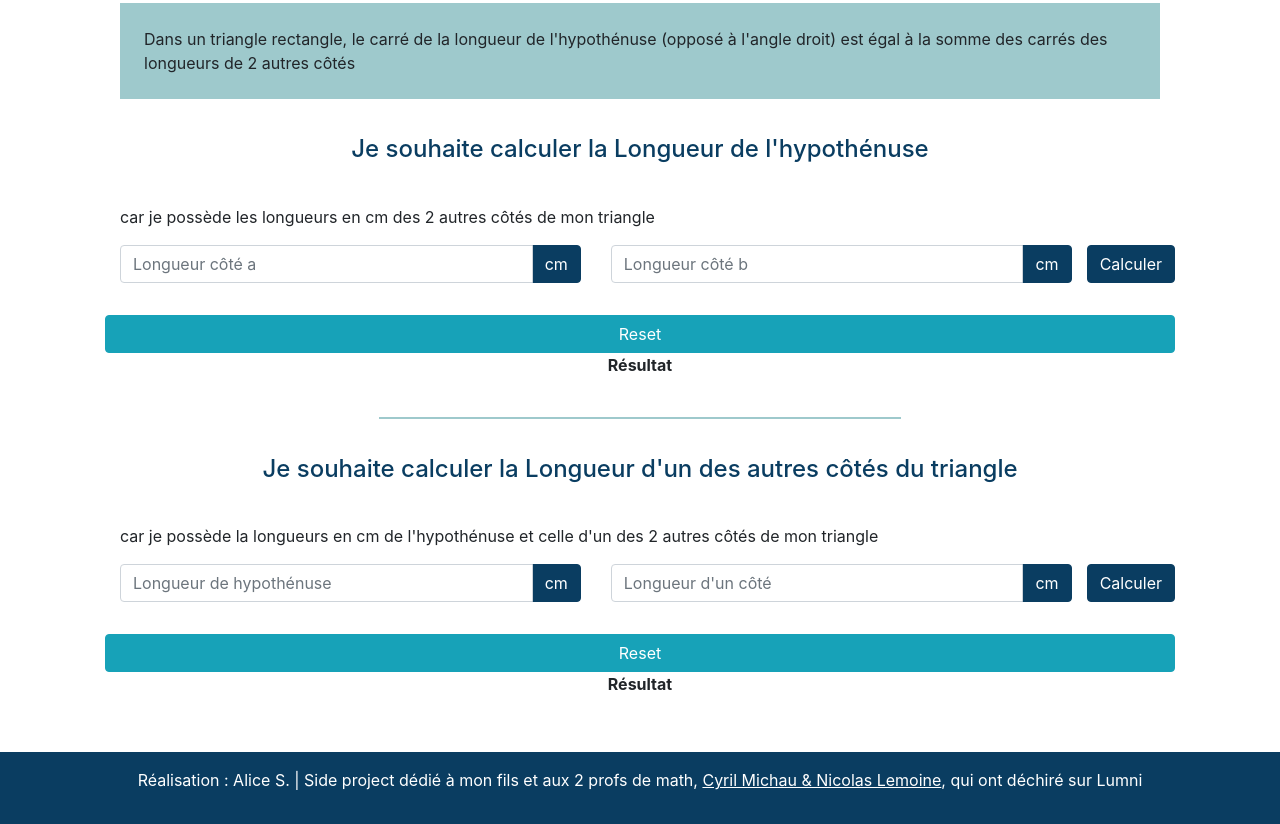
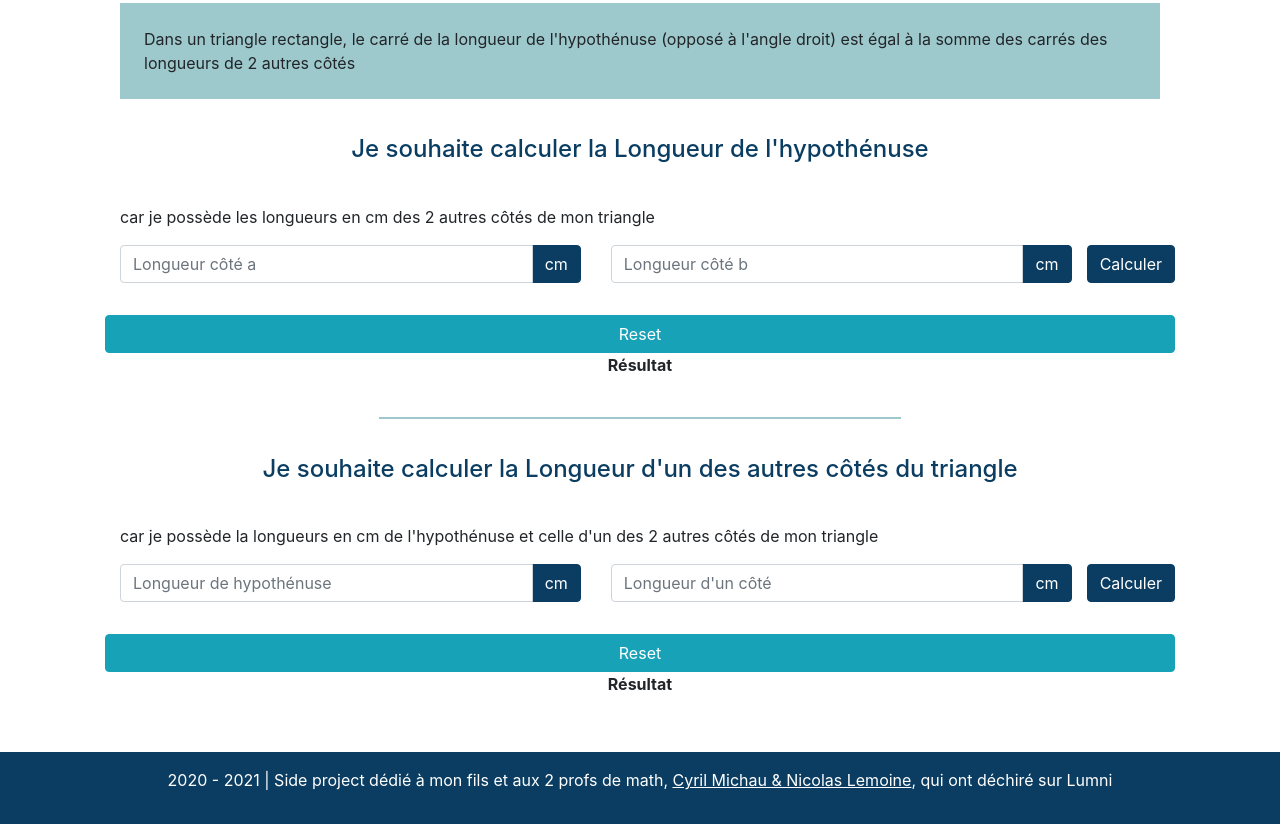
Before and after one commit to alice-sebego/calculator, a plain HTML site: page index.html in a window 1280 px wide. Shown: the part 1690-2514 px from the top of the page. Drawn offline with nearby package versions, Linux system fonts and the light colour scheme.

Commit message:
Display dynamically the current year

```diff
--- a/index.html
+++ b/index.html
@@ -9,6 +9,7 @@
     <!-- Script  -->
     <script defer src="./js/calculator.js"></script>
     <script defer src="./js/pythagore.js"></script>
+    <script defer src="./js/util.js"></script>
     <title>Calculator</title>
 </head>
 <body>
@@ -151,8 +152,7 @@
 
     </section>
     <footer>
-        <p>Réalisation : Alice S. | Side project dédié à mon fils et aux 2 profs de math, <a href="http://www.cafepedagogique.net/lexpresso/Pages/2020/04/21042020Article637230526037925637.aspx" target="_blank">Cyril Michau & Nicolas Lemoine</a>, qui ont déchiré sur Lumni</p>
-
+        <p>2020 - <span id="year"></span> | Side project dédié à mon fils et aux 2 profs de math, <a href="http://www.cafepedagogique.net/lexpresso/Pages/2020/04/21042020Article637230526037925637.aspx" target="_blank">Cyril Michau & Nicolas Lemoine</a>, qui ont déchiré sur Lumni</p>
     </footer>
     <!-- script Bootstrap-->
     <script src="https://code.jquery.com/jquery-3.4.1.slim.min.js" integrity="sha384-J6qa4849blE2+poT4WnyKhv5vZF5SrPo0iEjwBvKU7imGFAV0wwj1yYfoRSJoZ+n" crossorigin="anonymous"></script>
--- /dev/null
+++ b/js/util.js
@@ -0,0 +1,6 @@
+// Handle year's display
+const $year = document.querySelector("#year");
+const date = new Date(Date.now());
+const year = date.getFullYear();
+
+$year.textContent = year;
```
